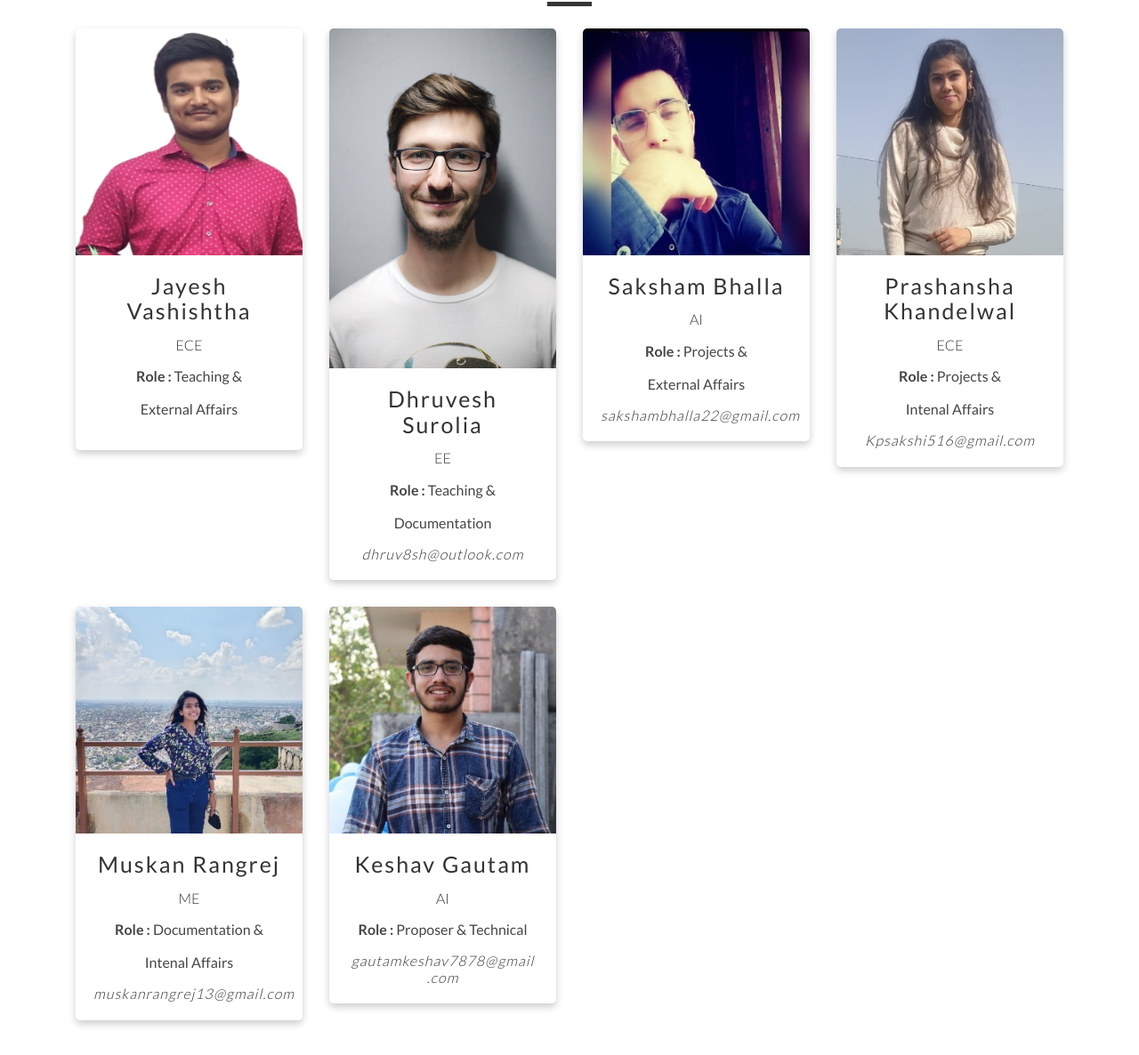
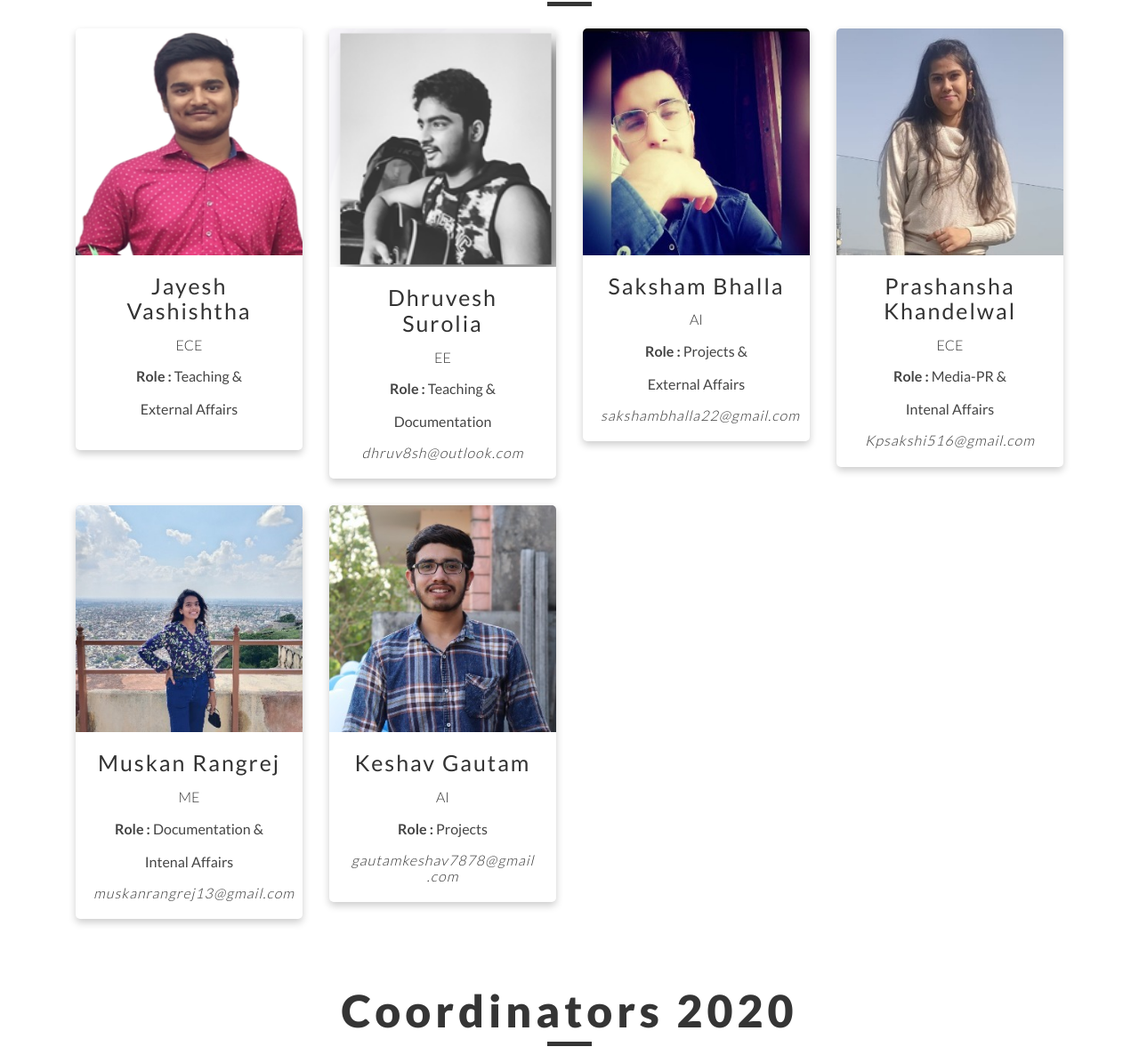
Before and after one commit to saksham2255/RoboticsClubWebsite, a plain HTML site: page team.html in a window 1280 px wide. Shown: the part 114-1300 px from the top of the page at 89% size. Drawn offline with Linux system fonts and the light colour scheme.

Commit message:
Minor changes made

```diff
--- a/team.html
+++ b/team.html
@@ -52,7 +52,7 @@
                 <div class="column">
                     <div class="team-2">
                         <div class="team-img">
-                            <img src="projects_portrait/profile-1.jpeg" alt="Team Image">
+                            <img src="images/2021_2.png" alt="Team Image">
                             <div class="team-social">
 
 
@@ -106,7 +106,7 @@
                         <div class="team-content">
                             <h2>Prashansha Khandelwal</h2>
                             <h3>ECE</h3>
-                            <p><b>Role :</b> Projects &</p>
+                            <p><b>Role :</b> Media-PR &</p>
                             <p>Intenal Affairs</p>
                             <h4>Kpsakshi516@gmail.com</h4>
                         </div>
@@ -143,7 +143,7 @@
                         <div class="team-content">
                             <h2>Keshav Gautam</h2>
                             <h3>AI</h3>
-                            <p><b>Role :</b> Proposer & Technical</p>
+                            <p><b>Role :</b> Projects</p>
                             <h4>gautamkeshav7878@gmail <br>.com</h4>
                         </div>
                     </div>
```
Also changed, not shown: index.html (+3 -3 lines), images/2021_2.png (added), images/2021_3.jpeg (deleted), images/2021_3.jpg (added), img/2021_2.png (added).
